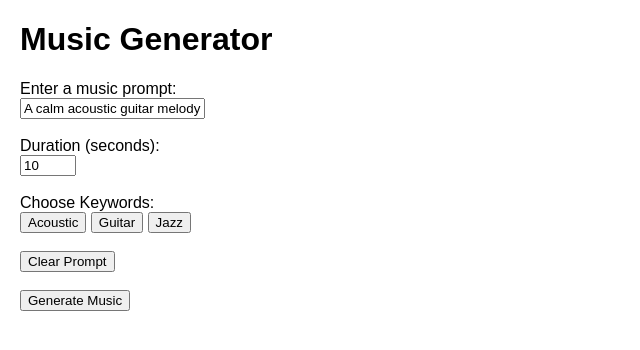
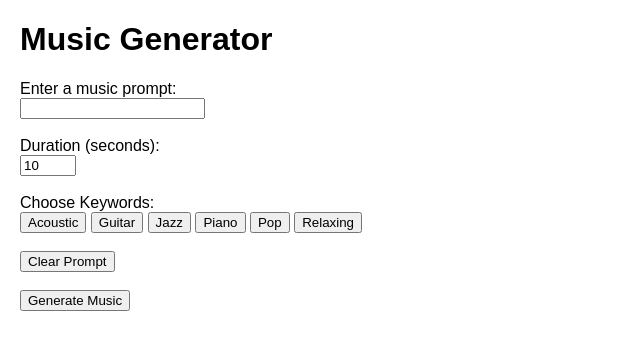
Before and after one commit to sunghyup5/oss_termproject, a Python web app: template templates/index.html in a window 1280 px wide. Shown: the top 350 px of the page, without its empty margins (0-640 px from the left). Run offline with Jinja, Linux system fonts and the light colour scheme; the template is opened without the code that fills it, so the values that code supplies are empty.

Commit message:
Update index.html

```diff
--- a/templates/index.html
+++ b/templates/index.html
@@ -32,7 +32,7 @@
     <h1>Music Generator</h1>
     <form id="music-form">
         <label for="prompt">Enter a music prompt:</label><br>
-        <input type="text" id="prompt" name="prompt" value="A calm acoustic guitar melody"><br><br>
+        <input type="text" id="prompt" name="prompt" value=""><br><br>
 
         <label for="duration">Duration (seconds):</label><br>
         <input type="number" id="duration" name="duration" min="5" max="30" value="10"><br><br>
@@ -40,7 +40,11 @@
         <label>Choose Keywords:</label><br>
         <button type="button" onclick="addKeyword('Acoustic')">Acoustic</button>
         <button type="button" onclick="addKeyword('Guitar')">Guitar</button>
-        <button type="button" onclick="addKeyword('Jazz')">Jazz</button><br><br>
+        <button type="button" onclick="addKeyword('Jazz')">Jazz</button>
+        <button type="button" onclick="addKeyword('Piano')">Piano</button>
+		<button type="button" onclick="addKeyword('Pop')">Pop</button>
+		<button type="button" onclick="addKeyword('Relaxing')">Relaxing</button><br><br>
+
 
         <button type="button" onclick="clearPrompt()">Clear Prompt</button><br><br>
 
```
